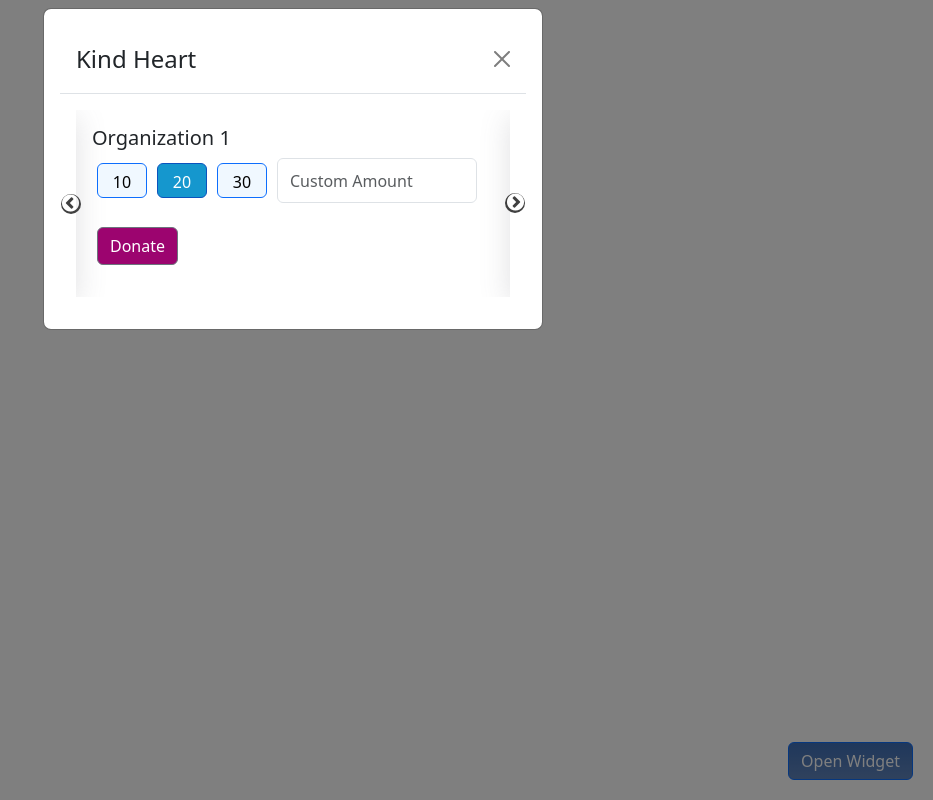
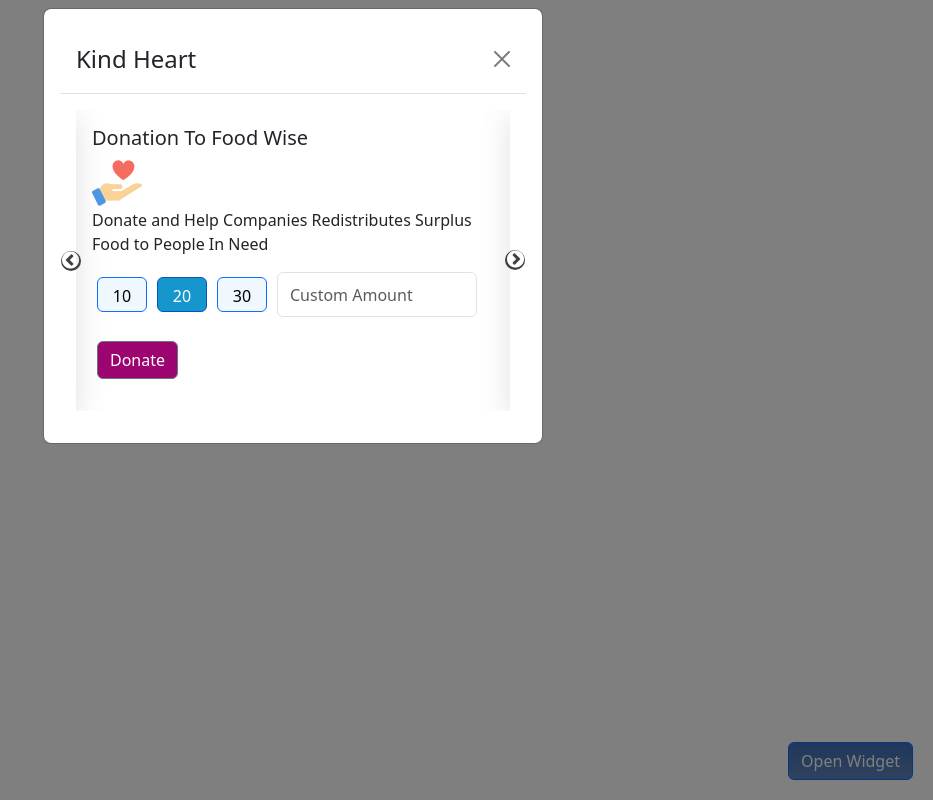
Before and after one commit to UmerAliShah/widget, a React (Create React App) app: page / in a window 1280 px wide. Both pictures are taken after a click on the button "Open Widget". Shown: the whole page, without its empty margins (347-1280 px from the left). Built offline with nearby package versions, Linux system fonts and the light colour scheme.

Commit message:
changes in widget design

```diff
--- a/src/components/Widget.jsx
+++ b/src/components/Widget.jsx
@@ -1,5 +1,6 @@
 import React, { useState } from "react";
 import { Button, Modal, FormControl, InputGroup } from "react-bootstrap";
+import img_logo from '../images/heart_logo.png';
 import 'bootstrap/dist/css/bootstrap.min.css';
 import Slider from 'react-slick';
 import 'slick-carousel/slick/slick.css';
@@ -17,10 +18,22 @@ const WidgetPopup = () => {
   const [donationData, setDonationData] = useState([]);
   console.log(donationData, 'saving in widget')
   const organizations = [
-    { name: "Organization 1" },
-    { name: "Organization 2" },
-    { name: "Organization 3" },
-    { name: "WE are needy" },
+    {
+      name: "Donation To Food Wise",
+      description:"Donate and Help Companies Redistributes Surplus Food to People In Need",
+      logo:img_logo
+    },
+    {
+      name: "Donation To medicine Wise",
+      description:"Donate and Help Companies Redistributes Surplus Medicines to People In Need",
+      logo:img_logo
+    },
+    {
+      name: "Donation To cloth Wise",
+      description:"Donate and Help Companies Redistributes Surplus cloths to People In Need",
+      logo:img_logo
+    }
+    // { name: "WE are needy" },
   ];
 
   const handleButtonClick = () => {
@@ -59,6 +72,10 @@ const WidgetPopup = () => {
             {organizations.map((org, index) => (
               <div className="main-slide" key={index}>
                 <h5 className="text-dark">{org.name}</h5>
+                <div>
+                  <img src={org.logo} alt="" />
+                  <p className="text-dark">{org.description}</p>
+                </div>
                 <div className="Actions">
                   <Button className="btn-1" onClick={() => handleAmountClick(org, 10)}>10</Button>
                   <Button className="btn-2 active" onClick={() => handleAmountClick(org, 20)}>20</Button>
```
Also changed, not shown: plain_html_js_child/index.html (added, +75 -0 lines), src/images/heart_logo.png (added), 1 other file (tests, documents, lock files or other folders).
